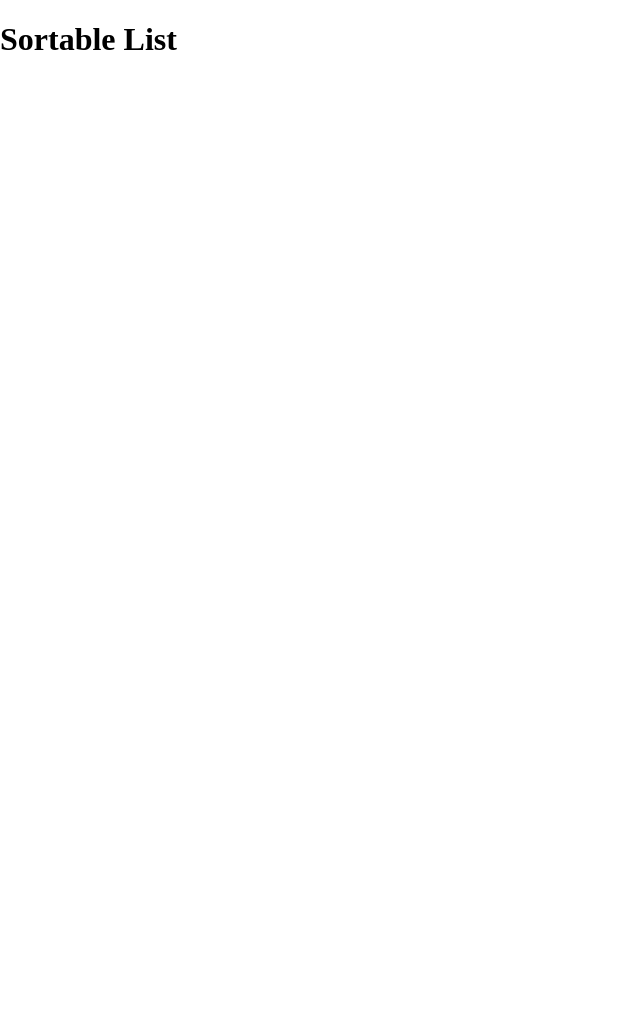
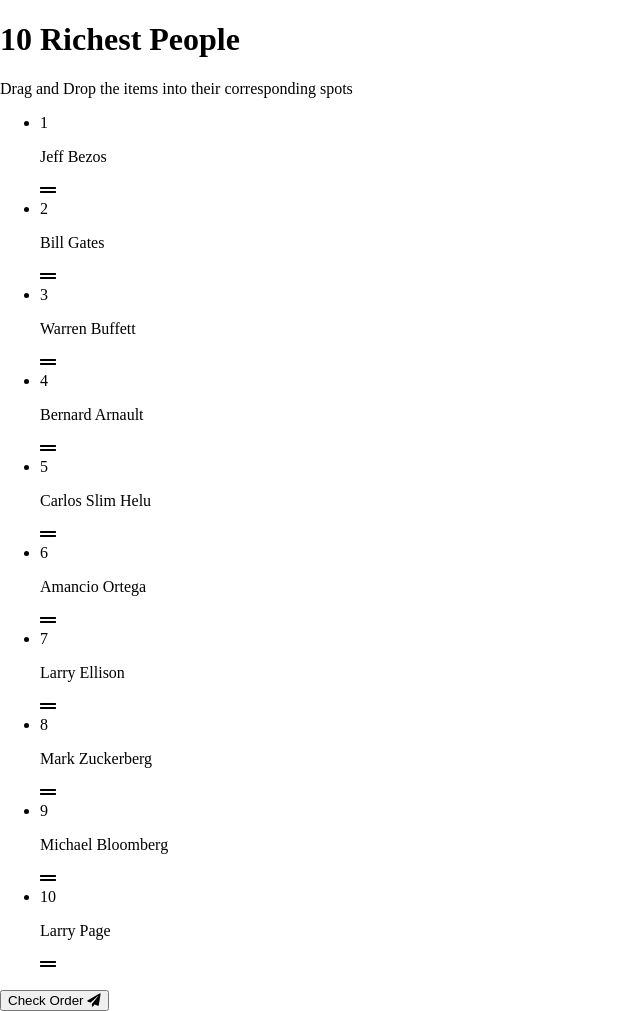
Before and after one commit to Emasesosos/Sortable_List, a website built with webpack: page src/index.html in a window 1280 px wide. Shown: the whole page, without its empty margins (0-640 px from the left). Before the commit the page ends 800 px from the top, so only its background shows below. Built offline with nearby package versions, Linux system fonts and the light colour scheme.

Commit message:
Insert List Items Into DOM

```diff
--- a/src/index.html
+++ b/src/index.html
@@ -4,13 +4,19 @@
 <head>
     <meta charset="UTF-8">
     <meta name="viewport" content="width=device-width, initial-scale=1.0">
-    <title>Sortable List</title>
+    <title>Top 10 Richest People</title>
     <link href="https://cdnjs.cloudflare.com/ajax/libs/font-awesome/5.10.2/css/all.min.css" rel="stylesheet">
 </head>
 
 <body>
 
-    <h1>Sortable List</h1>
+    <h1>10 Richest People</h1>
+    <p>Drag and Drop the items into their corresponding spots</p>
+    <ul class="draggable-list" id="draggable-list"></ul>
+    <button class="check-btn" id="check">
+        Check Order
+        <i class="fas fa-paper-plane"></i>
+    </button>
 
 </body>
 
--- a/src/js/componentes.js
+++ b/src/js/componentes.js
@@ -1,6 +1,44 @@
 /* CSS */
 import './../css/componentes.css';
 /* DOM */
+const draggable_list = document.getElementById('draggable-list');
+const check = document.getElementById('check');
+
+const richestPeople = [
+    'Jeff Bezos',
+    'Bill Gates',
+    'Warren Buffett',
+    'Bernard Arnault',
+    'Carlos Slim Helu',
+    'Amancio Ortega',
+    'Larry Ellison',
+    'Mark Zuckerberg',
+    'Michael Bloomberg',
+    'Larry Page'
+];
+
+// Store listItems
+const listItems = [];
+
+let dragStartIndex;
+
+// Insert list items into DOM
+const createList = () => {
+    [...richestPeople]
+    .forEach((person, index) => {
+        const listItem = document.createElement('li');
+        listItem.setAttribute('data-index', index);
+        listItem.innerHTML = `
+            <span class="number">${index + 1}</span>
+            <div class="draggable" draggable="true">
+                <p class="person-name">${person}</p>
+                <i class="fas fa-grip-lines"></i>
+            </div>
+        `;
+        listItems.push(listItem);
+        draggable_list.appendChild(listItem);
+    });
+};
 /* ************************************************************ */
 const events = () => {
     console.log('Event Listeners');
@@ -8,6 +46,7 @@
 /* ************************************************************ */
 const init = () => {
     console.log('Sortable List');
+    createList();
     events();
 };
 /* ************************************************************ */
```
